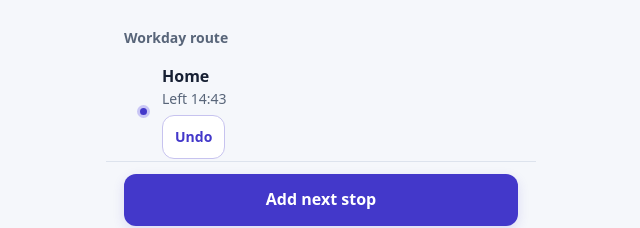
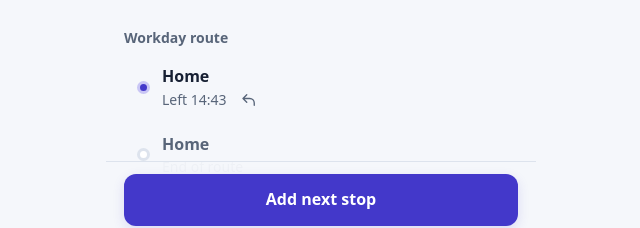
Before and after one commit to Scheronimus/WorkdayTracker, a React (Vite) app: page / in a window 1280 px wide. Both pictures are taken after a click on the button "Leave home now". Shown: the part 428-656 px from the top of the page, without its empty margins (319-959 px from the left). Built offline with nearby package versions, Linux system fonts and the light colour scheme.

Commit message:
Make Undo a subtle accessible timestamp icon

```diff
--- a/src/App.css
+++ b/src/App.css
@@ -49,7 +49,12 @@
 .timeline-row { display: flex; align-items: center; gap: 12px; padding: 4px 6px; }
 .timeline-row > div { display: grid; min-width: 0; }
 .timeline-row time { color: var(--muted); font-size: .875rem; }
-.undo-timestamp-button { width: fit-content; min-width: 44px; min-height: 44px; margin-top: 6px; padding: 8px 12px; color: var(--accent); border: 1px solid #c7c3ef; background: var(--surface); font-size: .875rem; }
+.home-row > div:has(.undo-timestamp-button) { grid-template-columns: minmax(0, 1fr) 44px; align-items: center; }
+.home-row > div > strong { grid-column: 1 / -1; }
+.home-row .undo-timestamp-button { grid-column: 2; grid-row: 2; margin-block: -10px; }
+.undo-timestamp-button { display: grid; place-items: center; width: 44px; height: 44px; min-height: 44px; padding: 12px; color: var(--muted); border: 0; background: transparent; }
+.undo-timestamp-button .ui-icon { width: 18px; height: 18px; }
+.undo-timestamp-button:hover, .undo-timestamp-button:focus-visible, .undo-timestamp-button:active { color: var(--accent); }
 .dot { width: 13px; height: 13px; flex: 0 0 auto; border: 3px solid #c9c6f5; border-radius: 50%; background: var(--accent); }
 .route-stop { position: relative; margin-left: 7px; }
 .route-stop::before { position: absolute; z-index: -1; top: -14px; bottom: -14px; left: -1px; width: 2px; content: ''; background: #d8d6ed; }
@@ -73,10 +78,12 @@
 .visit-card.compact .visit-detail { display: none; }
 .visit-card.complete .visit-number { color: var(--muted); background: #edf0f5; }
 .timestamps { display: grid; grid-template-columns: repeat(2, minmax(0, 1fr)); gap: 8px; margin: 16px 0 0; }
-.timestamps p { display: grid; align-content: start; gap: 4px; margin: 0; padding: 10px; border-radius: var(--radius-control); background: var(--canvas); font-size: .875rem; }
+.timestamps p { display: grid; grid-template-columns: minmax(0, 1fr) auto; align-content: start; align-items: center; gap: 4px 0; margin: 0; padding: 10px; border-radius: var(--radius-control); background: var(--canvas); font-size: .875rem; }
+.timestamps p > span { grid-column: 1 / -1; }
 .timestamps span { color: var(--muted); }
 .timestamps strong { font-size: .9375rem; font-variant-numeric: tabular-nums; }
-.timestamps .undo-timestamp-button { justify-self: start; }
+.timestamps .undo-timestamp-button { grid-column: 2; grid-row: 2; margin: -10px -8px -10px 0; }
+.timestamps strong { grid-column: 1; grid-row: 2; }
 .add-customer { display: grid; gap: 16px; }
 .add-customer label, .kilometres-field { display: grid; gap: 8px; color: #344054; font-size: .875rem; font-weight: 600; }
 .add-customer input, .kilometres-field input, .history-editor input, .history-editor textarea, .note-sheet textarea { width: 100%; min-width: 0; min-height: 48px; padding: 12px; border: 1px solid var(--control-border); border-radius: var(--radius-control); color: var(--ink); background: var(--surface); font: inherit; font-size: 1rem; }
--- a/src/App.jsx
+++ b/src/App.jsx
@@ -626,8 +626,8 @@
                   <span>{t('arrived')}</span>
                   <strong>{visit.arrivedAt ? formatHistoryTime(visit.arrivedAt, workday, locale) : t('notYet')}{timestampStar(workday, `visits.${index}.arrivedAt`)}</strong>
                   {undoableTimestamp?.visitId === visit.id && undoableTimestamp.field === 'arrivedAt' && (
-                    <button className="undo-timestamp-button" type="button" onClick={undoTimestamp}>
-                      {t('undoTimestamp')}
+                    <button className="undo-timestamp-button" type="button" aria-label={t('undoTimestamp')} title={t('undoTimestamp')} onClick={undoTimestamp}>
+                      <Icon name="undo" />
                     </button>
                   )}
                 </p>
@@ -635,8 +635,8 @@
                   <span>{t('left')}</span>
                   <strong>{visit.leftAt ? formatHistoryTime(visit.leftAt, workday, locale) : t('notYet')}{timestampStar(workday, `visits.${index}.leftAt`)}</strong>
                   {undoableTimestamp?.visitId === visit.id && undoableTimestamp.field === 'leftAt' && (
-                    <button className="undo-timestamp-button" type="button" onClick={undoTimestamp}>
-                      {t('undoTimestamp')}
+                    <button className="undo-timestamp-button" type="button" aria-label={t('undoTimestamp')} title={t('undoTimestamp')} onClick={undoTimestamp}>
+                      <Icon name="undo" />
                     </button>
                   )}
                 </p>
@@ -738,8 +738,8 @@
                     <strong>{t('home')}</strong>
                     <time dateTime={workday.leftHomeAt}>{t('left')} {formatClock(workday.leftHomeAt, locale)}{timestampStar(workday, 'leftHomeAt')}</time>
                     {undoableTimestamp?.field === 'leftHomeAt' && (
-                      <button className="undo-timestamp-button" type="button" onClick={undoTimestamp}>
-                        {t('undoTimestamp')}
+                      <button className="undo-timestamp-button" type="button" aria-label={t('undoTimestamp')} title={t('undoTimestamp')} onClick={undoTimestamp}>
+                        <Icon name="undo" />
                       </button>
                     )}
                   </div>
--- a/src/Icon.jsx
+++ b/src/Icon.jsx
@@ -3,6 +3,7 @@
     note: <path d="m15 5 4 4M4 20l4.5-1 12-12a2.8 2.8 0 0 0-4-4l-12 12L4 20Z" />,
     close: <path d="m6 6 12 12M18 6 6 18" />,
     check: <path d="m5 12 4 4L19 6" />,
+    undo: <path d="M9 5 4 10l5 5M4 10h9a6 6 0 0 1 6 6v3" />,
   }
   return <svg className={`ui-icon ${className}`} viewBox="0 0 24 24" aria-hidden="true" focusable="false">{paths[name]}</svg>
 }
```
Also changed, not shown: 1 other file (tests, documents, lock files or other folders).
